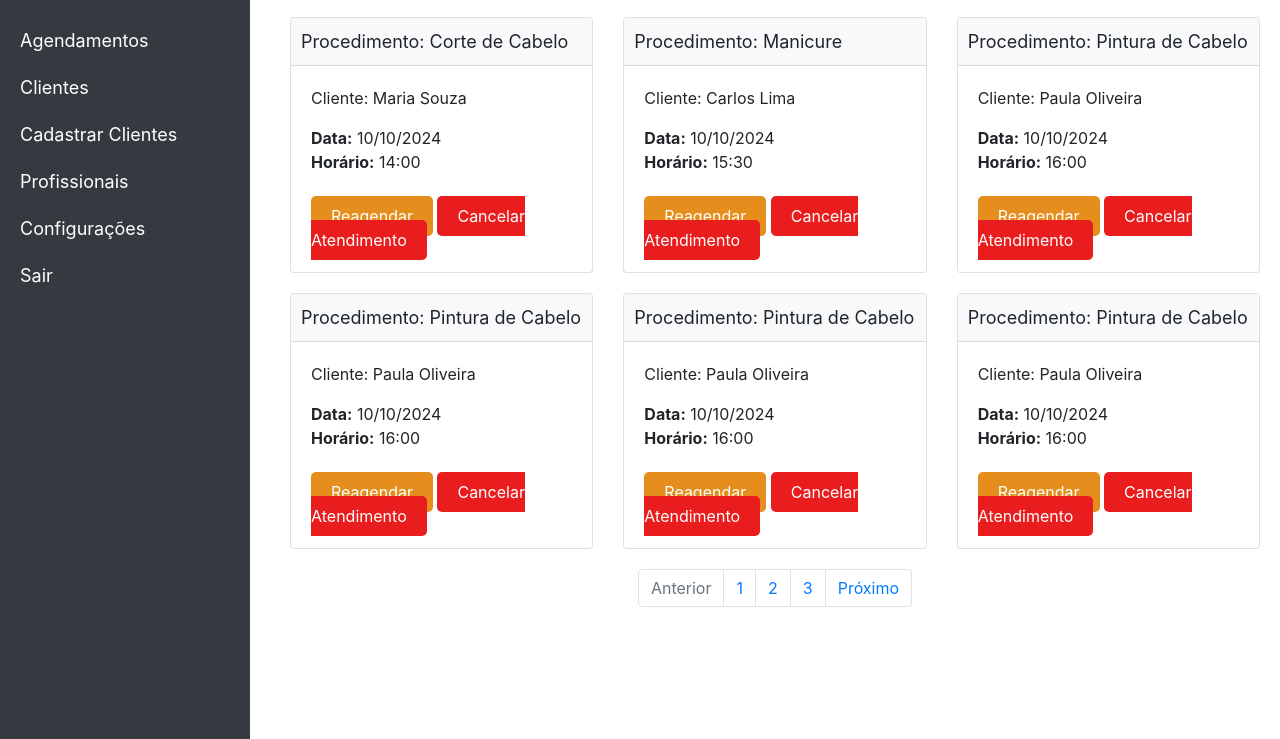
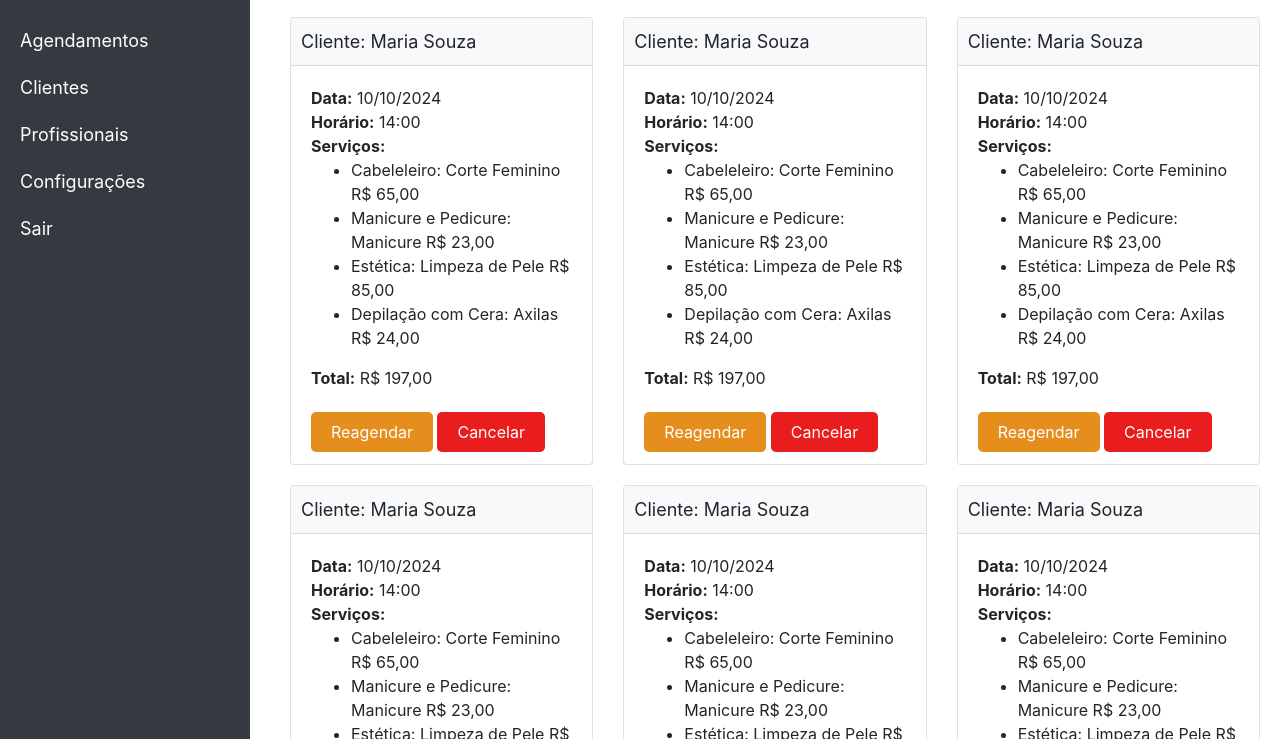
Before and after one commit to fernandesmelo/projeto-integrador-segundo-periodo, a plain HTML site: page frontend_funcionario/html/telainicial.html in a window 1280 px wide. Shown: the part 61-800 px from the top of the page. Drawn offline with nearby package versions, Linux system fonts and the light colour scheme.

Commit message:
conclui página de agendamentos

```diff
--- a/frontend_funcionario/html/telainicial.html
+++ b/frontend_funcionario/html/telainicial.html
@@ -17,7 +17,6 @@
     <ul>
       <li><a href="telainicial.html">Agendamentos</a></li>
       <li><a href="clientes.html">Clientes</a></li>
-      <li><a href="cadastro.html">Cadastrar Clientes</a></li>
       <li><a href="profissionais.html">Profissionais</a></li>
       <li><a href="#">Configurações</a></li>
       <li><a href="/frontend/index.html">Sair</a></li>
@@ -36,19 +35,53 @@
       <div class="col-md-4">
         <div class="card">
           <div class="card-header">
-            <span>Procedimento: Corte de Cabelo</span>
+            <span>Cliente: Maria Souza</span>
           </div>
           <div class="card-body">
-            <p>Cliente: Maria Souza</p>
             <div class="d-flex justify-content-between">
               <div>
                 <strong>Data:</strong> 10/10/2024<br>
-                <strong>Horário:</strong> 14:00
+                <strong>Horário:</strong> 14:00<br>
+                <strong>Serviços:</strong>
+                  <ul>
+                    <li>Cabeleleiro: Corte Feminino R$ 65,00</li>
+                    <li>Manicure e Pedicure: Manicure R$ 23,00</li>
+                    <li>Estética: Limpeza de Pele R$ 85,00</li>
+                    <li>Depilação com Cera: Axilas R$ 24,00</li>
+                  </ul>
+                <strong>Total:</strong> R$ 197,00
               </div>
             </div>
             <div style="margin-top: 30px;">
               <a href="#" class="btn-secondary-action">Reagendar</a>
-              <a href="#" class="btn-action">Cancelar Atendimento</a>
+              <a href="#" class="btn-action">Cancelar</a>
+            </div>
+          </div>
+        </div>
+      </div>
+      <div class="col-md-4">
+        <div class="card">
+          <div class="card-header">
+            <span>Cliente: Maria Souza</span>
+          </div>
+          <div class="card-body">
+            <div class="d-flex justify-content-between">
+              <div>
+                <strong>Data:</strong> 10/10/2024<br>
+                <strong>Horário:</strong> 14:00<br>
+                <strong>Serviços:</strong>
+                  <ul>
+                    <li>Cabeleleiro: Corte Feminino R$ 65,00</li>
+                    <li>Manicure e Pedicure: Manicure R$ 23,00</li>
+                    <li>Estética: Limpeza de Pele R$ 85,00</li>
+                    <li>Depilação com Cera: Axilas R$ 24,00</li>
+                  </ul>
+                <strong>Total:</strong> R$ 197,00
+              </div>
+            </div>
+            <div style="margin-top: 30px;">
+              <a href="#" class="btn-secondary-action">Reagendar</a>
+              <a href="#" class="btn-action">Cancelar</a>
             </div>
           </div>
         </div>
@@ -57,19 +90,26 @@
       <div class="col-md-4">
         <div class="card">
           <div class="card-header">
-            <span>Procedimento: Manicure</span>
+            <span>Cliente: Maria Souza</span>
           </div>
           <div class="card-body">
-            <p>Cliente: Carlos Lima</p>
             <div class="d-flex justify-content-between">
               <div>
                 <strong>Data:</strong> 10/10/2024<br>
-                <strong>Horário:</strong> 15:30
+                <strong>Horário:</strong> 14:00<br>
+                <strong>Serviços:</strong>
+                  <ul>
+                    <li>Cabeleleiro: Corte Feminino R$ 65,00</li>
+                    <li>Manicure e Pedicure: Manicure R$ 23,00</li>
+                    <li>Estética: Limpeza de Pele R$ 85,00</li>
+                    <li>Depilação com Cera: Axilas R$ 24,00</li>
+                  </ul>
+                <strong>Total:</strong> R$ 197,00
               </div>
             </div>
             <div style="margin-top: 30px;">
               <a href="#" class="btn-secondary-action">Reagendar</a>
-              <a href="#" class="btn-action">Cancelar Atendimento</a>
+              <a href="#" class="btn-action">Cancelar</a>
             </div>
           </div>
         </div>
@@ -78,19 +118,26 @@
       <div class="col-md-4">
         <div class="card">
           <div class="card-header">
-            <span>Procedimento: Pintura de Cabelo</span>
+            <span>Cliente: Maria Souza</span>
           </div>
           <div class="card-body">
-            <p>Cliente: Paula Oliveira</p>
             <div class="d-flex justify-content-between">
               <div>
                 <strong>Data:</strong> 10/10/2024<br>
-                <strong>Horário:</strong> 16:00
+                <strong>Horário:</strong> 14:00<br>
+                <strong>Serviços:</strong>
+                  <ul>
+                    <li>Cabeleleiro: Corte Feminino R$ 65,00</li>
+                    <li>Manicure e Pedicure: Manicure R$ 23,00</li>
+                    <li>Estética: Limpeza de Pele R$ 85,00</li>
+                    <li>Depilação com Cera: Axilas R$ 24,00</li>
+                  </ul>
+                <strong>Total:</strong> R$ 197,00
               </div>
             </div>
-            <div class="botoes" style="margin-top: 30px;">
+            <div style="margin-top: 30px;">
               <a href="#" class="btn-secondary-action">Reagendar</a>
-              <a href="#" class="btn-action">Cancelar Atendimento</a>
+              <a href="#" class="btn-action">Cancelar</a>
             </div>
           </div>
         </div>
@@ -99,19 +146,26 @@
       <div class="col-md-4">
         <div class="card">
           <div class="card-header">
-            <span>Procedimento: Pintura de Cabelo</span>
+            <span>Cliente: Maria Souza</span>
           </div>
           <div class="card-body">
-            <p>Cliente: Paula Oliveira</p>
             <div class="d-flex justify-content-between">
               <div>
                 <strong>Data:</strong> 10/10/2024<br>
-                <strong>Horário:</strong> 16:00
+                <strong>Horário:</strong> 14:00<br>
+                <strong>Serviços:</strong>
+                  <ul>
+                    <li>Cabeleleiro: Corte Feminino R$ 65,00</li>
+                    <li>Manicure e Pedicure: Manicure R$ 23,00</li>
+                    <li>Estética: Limpeza de Pele R$ 85,00</li>
+                    <li>Depilação com Cera: Axilas R$ 24,00</li>
+                  </ul>
+                <strong>Total:</strong> R$ 197,00
               </div>
             </div>
-            <div class="botoes" style="margin-top: 30px;">
+            <div style="margin-top: 30px;">
               <a href="#" class="btn-secondary-action">Reagendar</a>
-              <a href="#" class="btn-action">Cancelar Atendimento</a>
+              <a href="#" class="btn-action">Cancelar</a>
             </div>
           </div>
         </div>
@@ -120,40 +174,26 @@
       <div class="col-md-4">
         <div class="card">
           <div class="card-header">
-            <span>Procedimento: Pintura de Cabelo</span>
+            <span>Cliente: Maria Souza</span>
           </div>
           <div class="card-body">
-            <p>Cliente: Paula Oliveira</p>
             <div class="d-flex justify-content-between">
               <div>
                 <strong>Data:</strong> 10/10/2024<br>
-                <strong>Horário:</strong> 16:00
+                <strong>Horário:</strong> 14:00<br>
+                <strong>Serviços:</strong>
+                  <ul>
+                    <li>Cabeleleiro: Corte Feminino R$ 65,00</li>
+                    <li>Manicure e Pedicure: Manicure R$ 23,00</li>
+                    <li>Estética: Limpeza de Pele R$ 85,00</li>
+                    <li>Depilação com Cera: Axilas R$ 24,00</li>
+                  </ul>
+                <strong>Total:</strong> R$ 197,00
               </div>
             </div>
-            <div class="botoes" style="margin-top: 30px;">
+            <div style="margin-top: 30px;">
               <a href="#" class="btn-secondary-action">Reagendar</a>
-              <a href="#" class="btn-action">Cancelar Atendimento</a>
-            </div>
-          </div>
-        </div>
-      </div>
-
-      <div class="col-md-4">
-        <div class="card">
-          <div class="card-header">
-            <span>Procedimento: Pintura de Cabelo</span>
-          </div>
-          <div class="card-body">
-            <p>Cliente: Paula Oliveira</p>
-            <div class="d-flex justify-content-between">
-              <div>
-                <strong>Data:</strong> 10/10/2024<br>
-                <strong>Horário:</strong> 16:00
-              </div>
-            </div>
-            <div class="botoes" style="margin-top: 30px;">
-              <a href="#" class="btn-secondary-action">Reagendar</a>
-              <a href="#" class="btn-action">Cancelar Atendimento</a>
+              <a href="#" class="btn-action">Cancelar</a>
             </div>
           </div>
         </div>
```
